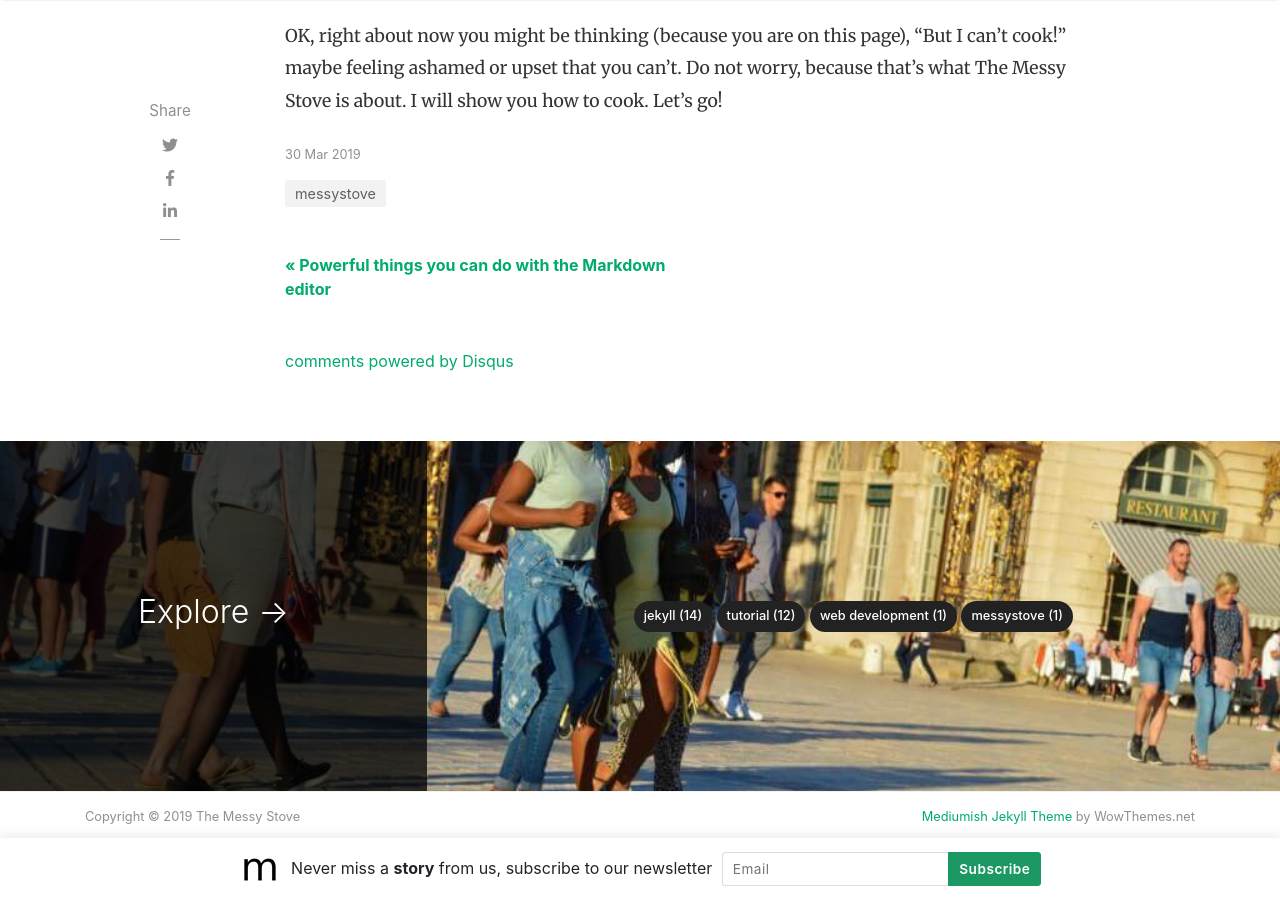
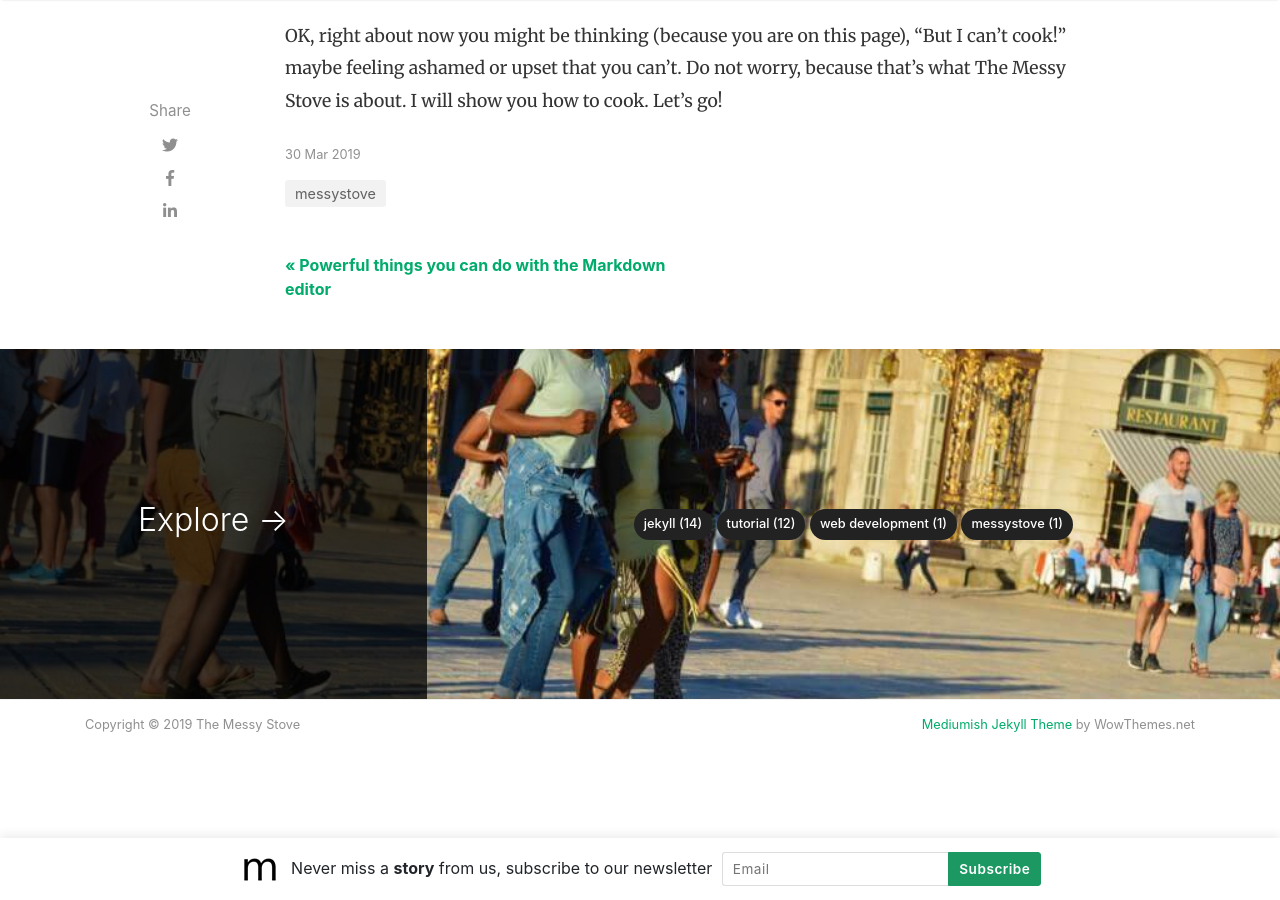
Before and after one commit to pknielski/pknielski.github.io, a Jekyll site: the page built from _posts/2019-03-30-what-is-messy-stove.md, in a window 1280 px wide and 900 px high, scrolled down 1474 px. Built offline with Jekyll 4.4.1, drawn with Linux system fonts in a browser that asks for light colours; nearby versions of some CDN libraries; comment, search, counter and statistics services are not loaded; part of the change alters nothing that is shown.

```diff
--- a/_posts/2019-03-30-what-is-messy-stove.md
+++ b/_posts/2019-03-30-what-is-messy-stove.md
@@ -5,6 +5,8 @@ author: pam
 categories:
   - messystove
 image: assets/images/16.jpg
+featured: true
+comments: false
 ---
 ## What is The Messy Stove?
 
```
